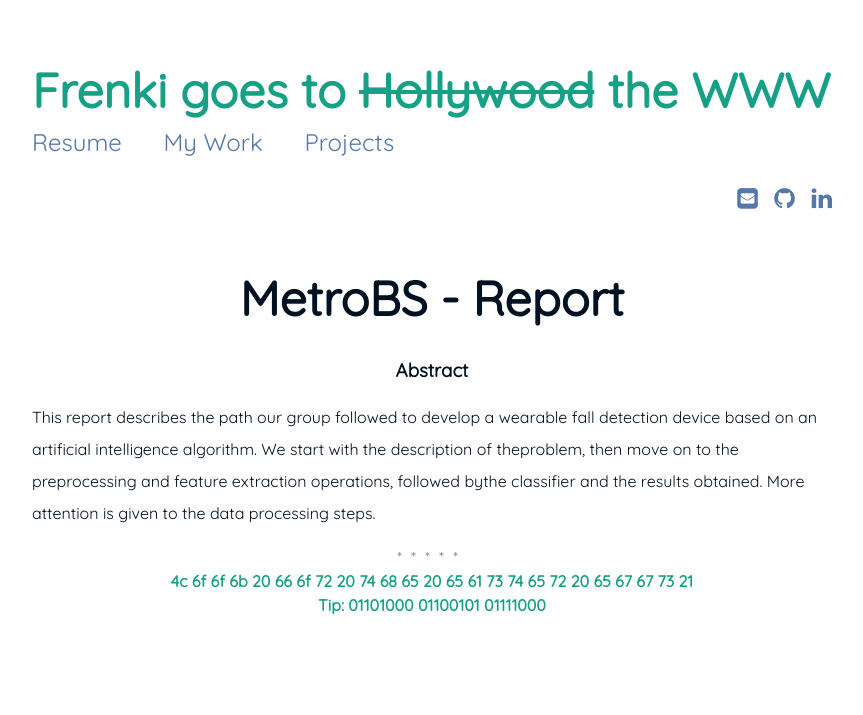
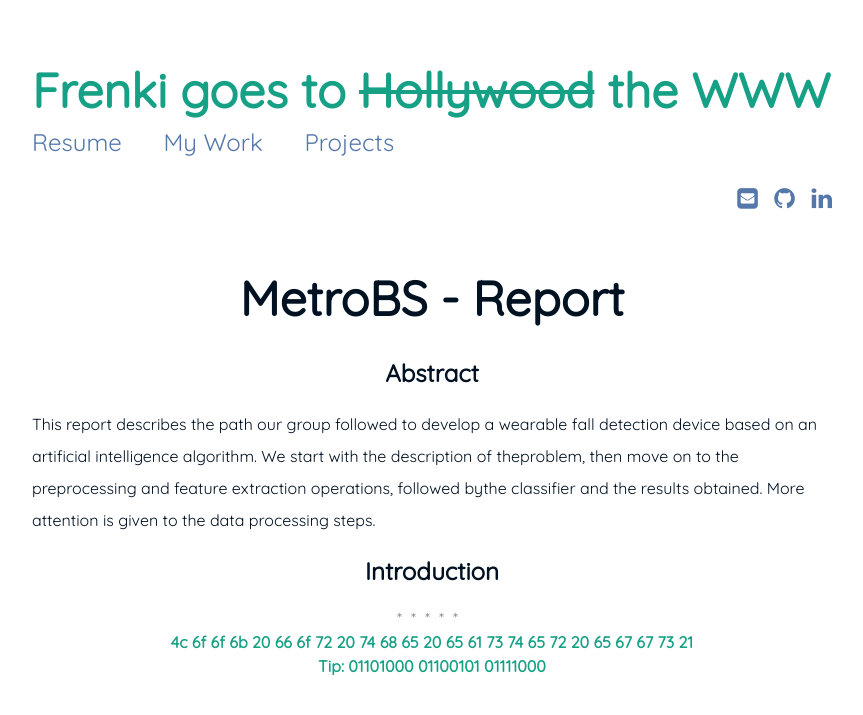
Before and after one commit to FreShq99/frenkishqepa.com, a Jekyll site: the page built from _posts/2021-05-11-report.md, in a window 1280 px wide. Shown: the top 715 px of the page, without its empty margins (208-1071 px from the left). Built offline with Jekyll 4.4.1, drawn with Linux system fonts in a browser that asks for light colours.

Commit message:
Update 2021-05-11-report.md

```diff
--- a/_posts/2021-05-11-report.md
+++ b/_posts/2021-05-11-report.md
@@ -5,5 +5,8 @@ subtitle: ""
 date:   2021-05-11 11:12:21 +0100
 categories: ["MetroBS"]
 ---
-<h3 align="center"> Abstract </h3>
+<h2 align="center"> Abstract </h2>
 This  report  describes  the  path  our  group  followed  to  develop  a  wearable  fall  detection device based on an artificial intelligence algorithm.  We start with the description of theproblem, then move on to the preprocessing and feature extraction operations, followed bythe classifier and the results obtained.  More attention is given to the data processing steps.
+
+
+<h2 align="center"> Introduction </h2>
```
